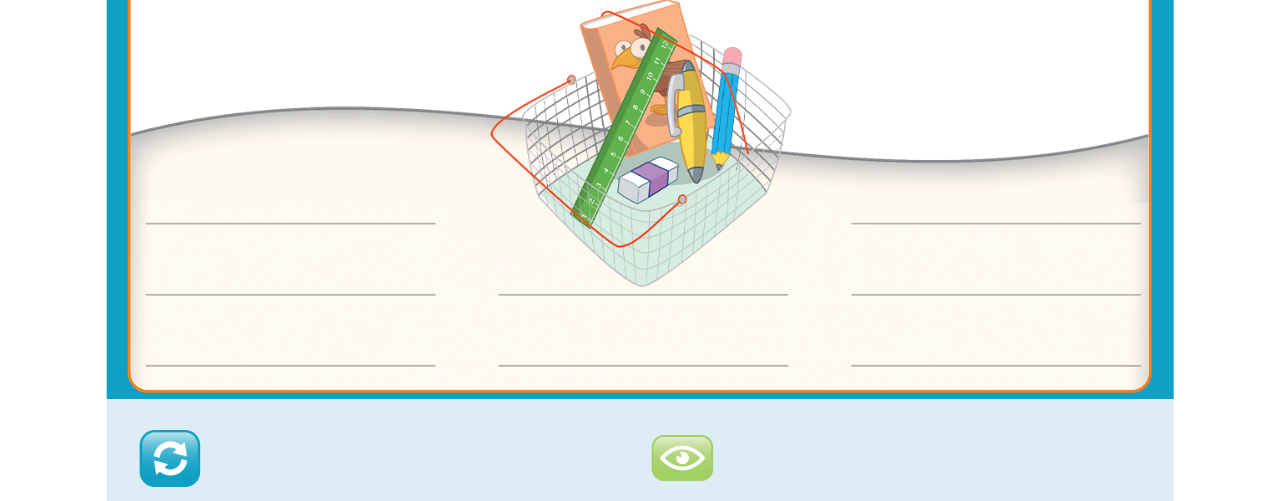
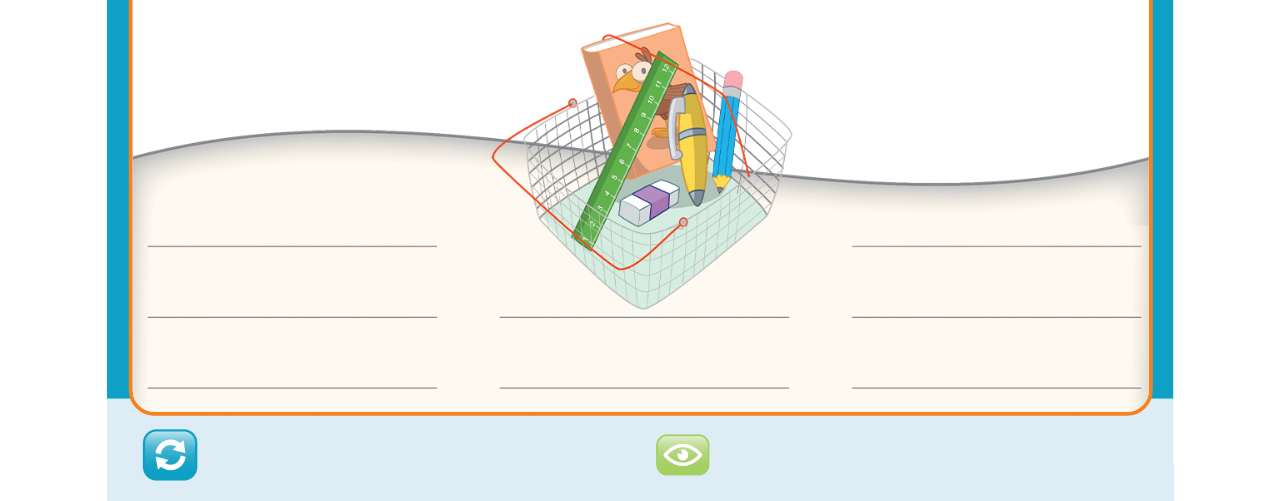
Before and after one commit to Abanoub461996/sphinx-task4, a plain HTML site: page index.html in a window 1280 px wide. Shown: the part 299-800 px from the top of the page. Drawn offline with Linux system fonts and the light colour scheme; a web font is replaced by a local one.

Commit message:
fixing the scalability in changing the hight only, and fixing the answers overriding

```diff
--- a/assets/style.css
+++ b/assets/style.css
@@ -40,18 +40,18 @@ img {
 }
 /* Layout */
 #page_wrapper {
-  width: 100%;
-  height: 100vh;
+  height: 100%;
+  width:100%;
   position: relative;
-  overflow: hidden;
+  /* overflow: hidden; */
 }
 #page_content {
   position: absolute;
   transform-origin: top;
-  top: 50%;
-  left: 50%;
-  width: calc(100vh/(3/4));
-  height: 100%;
+
+  width: 833.33px;
+  height: 625px;
+  /* width: calc(100vh/(3/4)); */
   transition: all 500ms ease-in-out !important;
 }
 
@@ -81,26 +81,26 @@ img {
 }
 
 .content {
-  height: 72.32%;
+  min-height: 72.32%;
   position: relative;
   /* overflow: hidden; */
   background-color: #0fa0c5;
-  padding: 0 15px;
+  width:100%;
 }
 
 .question_content-container {
-    position: absolute;
-    z-index:3;
-    top:50%;
-    left:50%;
-    transform: translateX(-50%) translateY(-50%);
+  position: absolute;
+  z-index:3;
+  top:50%;
+  left:50%;
+  transform: translateX(-50%) translateY(-50%);
   border: 3px solid;
   background-color: white;
   border-color: rgb(245, 130, 31);
   border-radius: 20px;
   overflow: hidden;
   width: 96%;
-  /* margin: 0 auto; */
+
 }
 .options-container {
   text-align: center;
--- a/index.html
+++ b/index.html
@@ -36,6 +36,7 @@
       </div>
       <div class="content">
         <div class="container-fluid">
+          <div class="content-bg"></div>
           <div class="question_content-container">
             <div class="options-container">
               <span class="option incorrect" onclick="optionClicked(event)">scissors</span>
@@ -54,16 +55,16 @@
 
               <div class="answers">
                 <div class="">
-                  <div class="answer answer_1" onclick="answerClicked(event)"></div>
-                  <div class="answer answer_2" onclick="answerClicked(event)"></div>
+                  <div class="answer answer_1"></div>
+                  <div class="answer answer_2"></div>
                 </div>
                 <div class="">
                   <div style="height:50px;"></div>
-                  <div class="answer answer_3" onclick="answerClicked(event)"></div>
+                  <div class="answer answer_3"></div>
                 </div>
                 <div class="">
-                  <div class="answer answer_4" onclick="answerClicked(event)"></div>
-                  <div class="answer answer_5" onclick="answerClicked(event)"></div>
+                  <div class="answer answer_4"></div>
+                  <div class="answer answer_5"></div>
                 </div>
               </div>
             </div>
--- a/js/app.js
+++ b/js/app.js
@@ -1,19 +1,29 @@
 //web Scalable
 function doResize() {
-    let container = document.getElementById("page_wrapper");
+    console.log("scaled")
     let content = document.getElementById("page_content")
 
-    let contentWidth = content.clientWidth;
+    var currentWidth = content.clientWidth;
+    var currentHeight = content.clientHeight;
 
-    if(contentWidth > container.offsetWidth){
-        let scale = container.clientWidth/contentWidth;
-        content.style = `transform: translateX(-50%)
-        translateY(-50%) scale(${scale}) ;`;
-    }else{
-        content.style =`transform: translateX(-50%)
-         translateY(-50%)`
-    }
+    var availableHeight = window.innerHeight;
+    var availableWidth = window.innerWidth;
 
+    var scaleX = availableWidth / currentWidth;
+    var scaleY = availableHeight / currentHeight;
+    console.log(currentWidth,currentHeight , availableWidth, availableHeight)
+    scaleX = Math.min( scaleX, scaleY);
+    scaleY = scaleX;
+
+    var translationX = Math.round((availableWidth - (currentWidth * scaleX)) / 2);
+  var styles = {
+
+    "-webkit-transform": "translate(" + translationX + "px) scale3d("
+                                      + scaleX + ", " + scaleY + ", 1)",
+    "-webkit-transform-origin": "0 0"
+    };
+
+    Object.assign(content.style, styles)
 
 }
 window.onresize =doResize;
@@ -62,28 +72,29 @@ const optionClicked = (e)=>{
     rightAns =e.target.className.split(" ")[1]
 
 }
-// const correctAudio = new Audio();
-// const wrongAudio = new Audio()
+
 const answerClicked =(e)=>{
     if(answer){
         e.target.innerHTML = `<p>${answerPicked}</p>`;
         console.log(rightAns === "correct")
         if(rightAns === "correct"){
             setTimeout(()=>{e.target.innerHTML += '<img class="true" src="./assets/images/tikMark-small.png">'},1000)
-            // correctAudio.play()
             answer.style ="visibility:hidden"
             answerPicked = " ";
             answer="";
+            e.target.removeEventListener('click', answerClicked)
         }else{
             setTimeout(()=>{e.target.innerHTML += '<img class="false" src="./assets/images/crossMark-small.png">'},500)
             setTimeout(()=>{e.target.innerHTML = " "},1500)
-            // wrongAudio.play()
         }
 
     }
 }
 // Replay the task
-
+let ansSpaces = Array.from(document.getElementsByClassName("answer"))
+    ansSpaces.forEach(el=>{
+        el.addEventListener('click',answerClicked)
+    })
 const reset =()=>{
     let options = Array.from(document.getElementsByClassName("option"))
     options.forEach(el=>{
```
